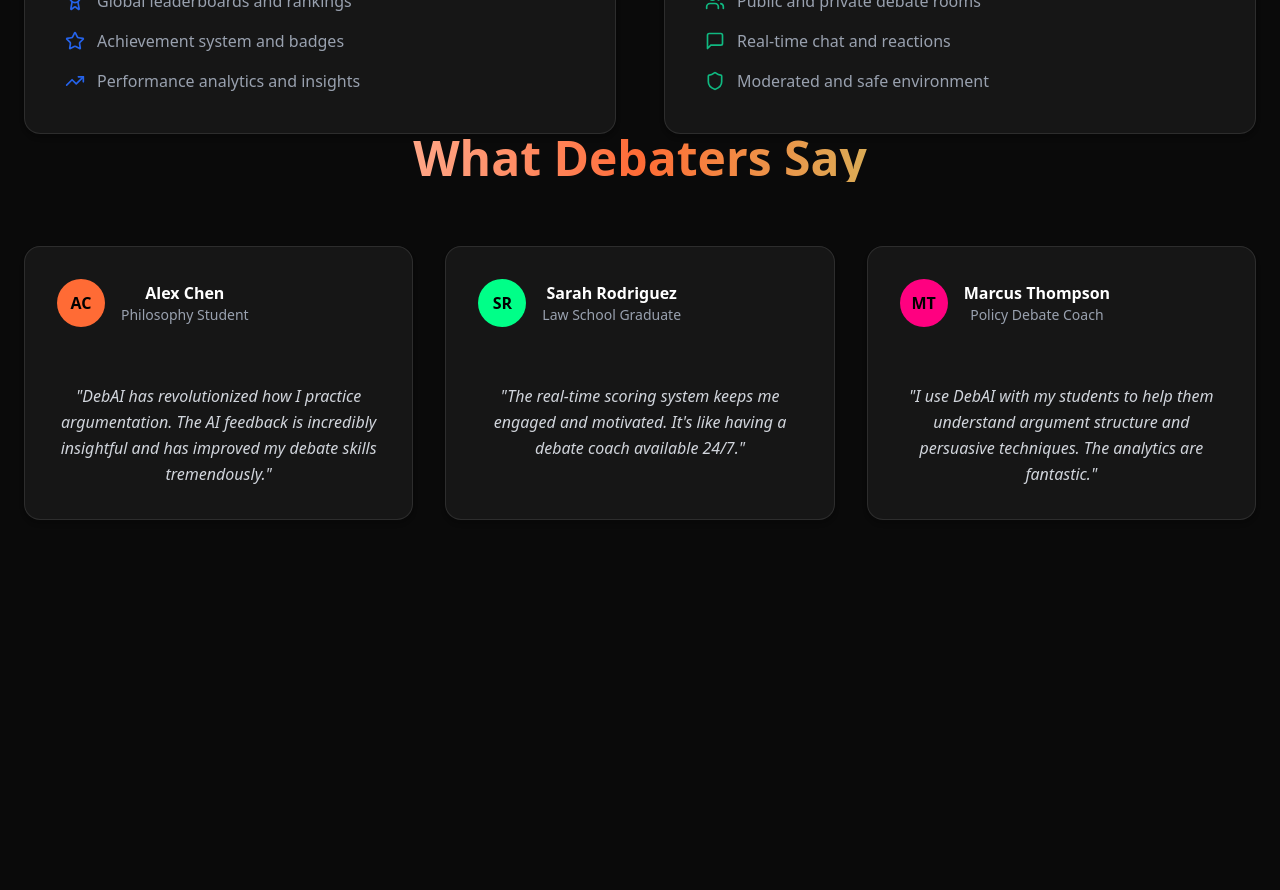
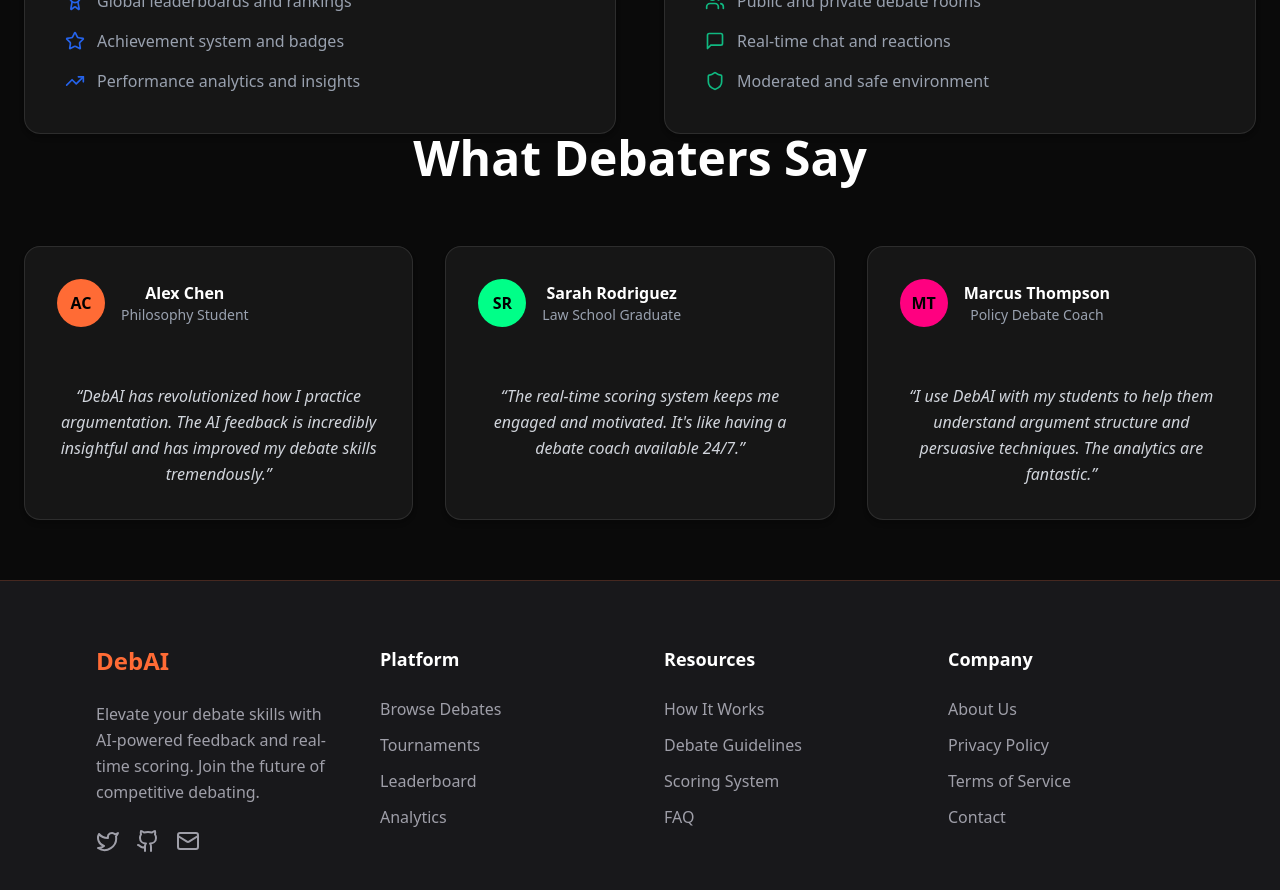
Before and after one commit to Sanidhya14321/Debate-App-1, a Next.js app in the folder frontend/: page / in a window 1280 px wide. Shown: the part 1900-2790 px from the top of the page. Before the commit the page ends 2480 px from the top, so only its background shows below. Built offline with nearby package versions, Linux system fonts and the light colour scheme; no server answers.

Commit message:
feat: Add footer component with navigation links and social media icons

```diff
--- a/frontend/app/layout.tsx
+++ b/frontend/app/layout.tsx
@@ -3,6 +3,7 @@
 import { Navigation } from "@/components/navigation";
 import { SonnerProvider } from "@/components/ui/sonner-provider";
 import ErrorBoundary from "@/components/ErrorBoundary";
+import Footer from "@/components/footer";
 
 export const metadata = {
   title: "AI Debate Platform",
@@ -12,15 +13,16 @@
 export default function RootLayout({ children }: { children: React.ReactNode }) {
   return (
     <html lang="en">
-      <body className="min-h-screen bg-background text-foreground antialiased">
+      <body className="min-h-screen bg-background text-foreground antialiased flex flex-col">
         <ErrorBoundary>
           <AuthProvider>
             <Navigation />
-            <main className="min-h-screen">
+            <main className="flex-1 min-h-screen">
               <ErrorBoundary>
                 {children}
               </ErrorBoundary>
             </main>
+            <Footer />
             <SonnerProvider />
           </AuthProvider>
         </ErrorBoundary>
--- a/frontend/app/page.tsx
+++ b/frontend/app/page.tsx
@@ -19,10 +19,7 @@
   TrendingUp,
   Award,
   BarChart3,
-  Plus,
-  CheckCircle,
-  AlertTriangle,
-  Eye
+  Plus
 } from "lucide-react";
 
 export default function Home() {
@@ -292,7 +289,7 @@
           }}
           className="text-center"
         >
-          <h2 className="text-4xl md:text-5xl font-bold mb-16 bg-gradient-to-r from-white via-[#ff6b35] to-[#00ff88] bg-clip-text text-transparent">
+          <h2 className="text-4xl md:text-5xl font-bold mb-16 text-white">
             What Debaters Say
           </h2>
           <div className="grid grid-cols-1 md:grid-cols-3 gap-8">
@@ -344,7 +341,7 @@
                     </div>
                   </div>
                   <p className="text-gray-300 italic leading-relaxed">
-                    "{testimonial.quote}"
+                    &ldquo;{testimonial.quote}&rdquo;
                   </p>
                 </Card>
               </motion.div>
--- /dev/null
+++ b/frontend/components/footer.tsx
@@ -0,0 +1,145 @@
+"use client";
+
+import Link from "next/link";
+import { Github, Mail, Twitter } from "lucide-react";
+
+export default function Footer() {
+  return (
+    <footer className="bg-zinc-900 border-t border-[#ff6b35]/20 mt-auto">
+      <div className="max-w-6xl mx-auto px-8 py-16">
+        <div className="grid grid-cols-1 md:grid-cols-4 gap-12">
+          {/* Brand Section */}
+          <div className="space-y-6">
+            <h3 className="text-2xl font-bold text-[#ff6b35]">DebAI</h3>
+            <p className="text-zinc-400 leading-relaxed">
+              Elevate your debate skills with AI-powered feedback and real-time scoring.
+              Join the future of competitive debating.
+            </p>
+            <div className="flex space-x-4">
+              <Link
+                href="#"
+                className="text-zinc-400 hover:text-[#ff6b35] transition-colors duration-200"
+                aria-label="Twitter"
+              >
+                <Twitter className="w-6 h-6" />
+              </Link>
+              <Link
+                href="#"
+                className="text-zinc-400 hover:text-[#ff6b35] transition-colors duration-200"
+                aria-label="GitHub"
+              >
+                <Github className="w-6 h-6" />
+              </Link>
+              <Link
+                href="#"
+                className="text-zinc-400 hover:text-[#ff6b35] transition-colors duration-200"
+                aria-label="Email"
+              >
+                <Mail className="w-6 h-6" />
+              </Link>
+            </div>
+          </div>
+
+          {/* Platform Links */}
+          <div className="space-y-6">
+            <h4 className="text-lg font-semibold text-white">Platform</h4>
+            <ul className="space-y-3">
+              <li>
+                <Link href="/debates" className="text-zinc-400 hover:text-[#00ff88] transition-colors duration-200">
+                  Browse Debates
+                </Link>
+              </li>
+              <li>
+                <Link href="/tournaments" className="text-zinc-400 hover:text-[#00ff88] transition-colors duration-200">
+                  Tournaments
+                </Link>
+              </li>
+              <li>
+                <Link href="/leaderboard" className="text-zinc-400 hover:text-[#00ff88] transition-colors duration-200">
+                  Leaderboard
+                </Link>
+              </li>
+              <li>
+                <Link href="/analytics" className="text-zinc-400 hover:text-[#00ff88] transition-colors duration-200">
+                  Analytics
+                </Link>
+              </li>
+            </ul>
+          </div>
+
+          {/* Resources Links */}
+          <div className="space-y-6">
+            <h4 className="text-lg font-semibold text-white">Resources</h4>
+            <ul className="space-y-3">
+              <li>
+                <Link href="#" className="text-zinc-400 hover:text-[#00ff88] transition-colors duration-200">
+                  How It Works
+                </Link>
+              </li>
+              <li>
+                <Link href="#" className="text-zinc-400 hover:text-[#00ff88] transition-colors duration-200">
+                  Debate Guidelines
+                </Link>
+              </li>
+              <li>
+                <Link href="#" className="text-zinc-400 hover:text-[#00ff88] transition-colors duration-200">
+                  Scoring System
+                </Link>
+              </li>
+              <li>
+                <Link href="#" className="text-zinc-400 hover:text-[#00ff88] transition-colors duration-200">
+                  FAQ
+                </Link>
+              </li>
+            </ul>
+          </div>
+
+          {/* Company Links */}
+          <div className="space-y-6">
+            <h4 className="text-lg font-semibold text-white">Company</h4>
+            <ul className="space-y-3">
+              <li>
+                <Link href="#" className="text-zinc-400 hover:text-[#00ff88] transition-colors duration-200">
+                  About Us
+                </Link>
+              </li>
+              <li>
+                <Link href="#" className="text-zinc-400 hover:text-[#00ff88] transition-colors duration-200">
+                  Privacy Policy
+                </Link>
+              </li>
+              <li>
+                <Link href="#" className="text-zinc-400 hover:text-[#00ff88] transition-colors duration-200">
+                  Terms of Service
+                </Link>
+              </li>
+              <li>
+                <Link href="#" className="text-zinc-400 hover:text-[#00ff88] transition-colors duration-200">
+                  Contact
+                </Link>
+              </li>
+            </ul>
+          </div>
+        </div>
+
+        {/* Bottom Section */}
+        <div className="border-t border-zinc-800 mt-12 pt-8 flex flex-col md:flex-row justify-between items-center space-y-4 md:space-y-0">
+          <p className="text-zinc-400 text-sm">
+            © 2024 DebAI. All rights reserved.
+          </p>
+          <div className="flex space-x-6 text-sm">
+            <Link href="#" className="text-zinc-400 hover:text-[#ff6b35] transition-colors duration-200">
+              Privacy
+            </Link>
+            <Link href="#" className="text-zinc-400 hover:text-[#ff6b35] transition-colors duration-200">
+              Terms
+            </Link>
+            <Link href="#" className="text-zinc-400 hover:text-[#ff6b35] transition-colors duration-200">
+              Cookies
+            </Link>
+          </div>
+        </div>
+      </div>
+    </footer>
+  );
+}
--- a/frontend/components/navigation.tsx
+++ b/frontend/components/navigation.tsx
@@ -72,7 +72,7 @@
   return (
     <header className="w-full border-b border-[#ff6b35]/20 bg-black/95 backdrop-blur supports-[backdrop-filter]:bg-black/80 sticky top-0 z-50">
       <nav className="container mx-auto flex items-center justify-between px-6 py-4">
-        <Link href="/" className="text-2xl font-bold bg-gradient-to-r from-[#ff6b35] to-[#00ff88] bg-clip-text text-transparent">
+        <Link href="/" className="text-2xl font-bold text-[#ff6b35] hover:text-[#00ff88] transition-colors duration-300">
           DebAI
         </Link>
 
@@ -124,7 +124,7 @@
               <Button variant="ghost" asChild className="text-white hover:text-[#ff6b35] hover:bg-[#ff6b35]/10">
                 <Link href="/login">Login</Link>
               </Button>
-              <Button asChild className="bg-gradient-to-r from-[#ff6b35] to-[#00ff88] text-black font-semibold hover:from-[#ff6b35]/90 hover:to-[#00ff88]/90">
+              <Button asChild className="bg-[#ff6b35] text-black font-semibold hover:bg-[#ff6b35]/90 border border-[#00ff88] hover:border-[#00ff88]/80 transition-all duration-200">
                 <Link href="/register">Get Started</Link>
               </Button>
             </div>
@@ -172,7 +172,7 @@
             <SheetContent side="right" className="w-[300px] sm:w-[400px] bg-black border-[#ff6b35]/30">
               <div className="flex flex-col space-y-4 mt-6">
                 <div className="px-2 py-1">
-                  <h2 className="text-xl font-bold bg-gradient-to-r from-[#ff6b35] to-[#00ff88] bg-clip-text text-transparent">Navigation</h2>
+                  <h2 className="text-xl font-bold text-[#ff6b35]">Navigation</h2>
                 </div>
 
                 {links.map(({ href, label }) => (
@@ -195,7 +195,7 @@
                     <Button variant="ghost" asChild className="justify-start text-white hover:text-[#ff6b35] hover:bg-[#ff6b35]/10">
                       <Link href="/login" onClick={handleLinkClick}>Login</Link>
                     </Button>
-                    <Button asChild className="justify-start bg-gradient-to-r from-[#ff6b35] to-[#00ff88] text-black font-semibold hover:from-[#ff6b35]/90 hover:to-[#00ff88]/90">
+                    <Button asChild className="justify-start bg-[#ff6b35] text-black font-semibold hover:bg-[#ff6b35]/90 border border-[#00ff88] hover:border-[#00ff88]/80 transition-all duration-200">
                       <Link href="/register" onClick={handleLinkClick}>Get Started</Link>
                     </Button>
                   </div>
```
Also changed, not shown: frontend/app/debates/[id]/page.tsx (+102 -75 lines), frontend/app/debates/page.tsx (+4 -4 lines), frontend/app/leaderboard/page.tsx (+6 -6 lines).
